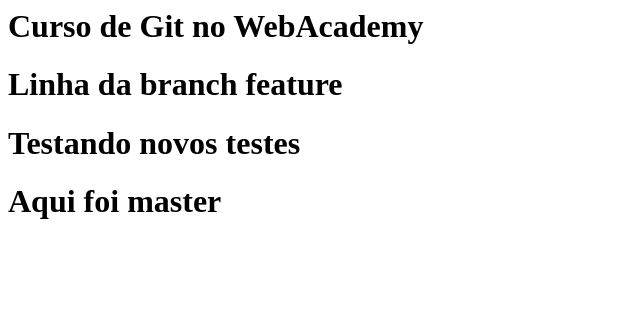
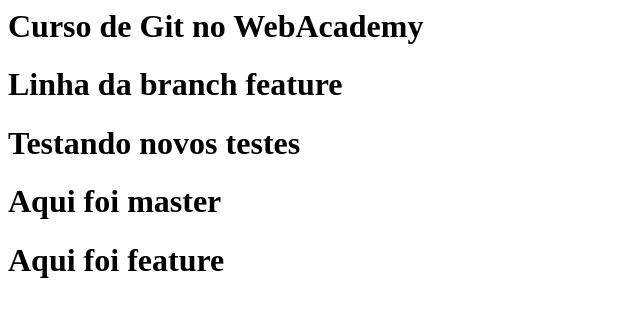
Before and after one commit to andrecko/WebAcademy, a plain HTML site: page index.html in a window 1280 px wide. Shown: the whole page, without its empty margins (0-640 px from the left). Drawn offline with Linux system fonts and the light colour scheme.

Commit message:
Feature teste

```diff
--- a/index.html
+++ b/index.html
@@ -6,5 +6,6 @@
         <h1>Linha da branch feature</h1>
         <h1>Testando novos testes</h1>
         <h1>Aqui foi master</h1>
+        <h1>Aqui foi feature</h1>
     </body>
 </html>
```
